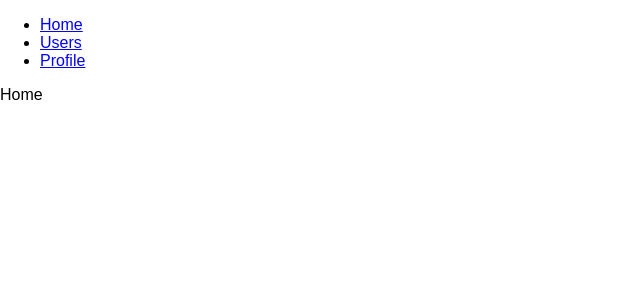
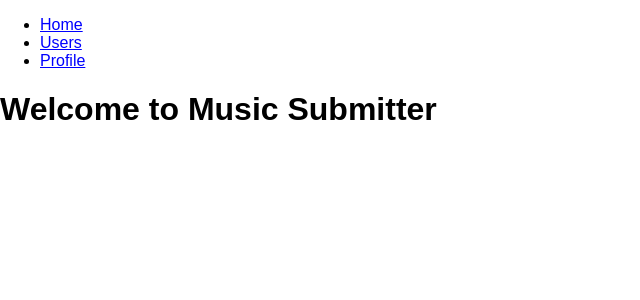
Before and after one commit to maecapozzi/music-submitter, a React (Create React App) app in the folder music-app/: page / in a window 1280 px wide. Shown: the top 300 px of the page, without its empty margins (0-640 px from the left). Built offline with nearby package versions, Linux system fonts and the light colour scheme.

Commit message:
Restyle components

```diff
--- a/music-app/src/components/Home.js
+++ b/music-app/src/components/Home.js
@@ -1,7 +1,9 @@
 import React from 'react'
 
 const Home = () => {
-  return <p>Home</p>
+  return (
+    <h1>Welcome to Music Submitter</h1>
+  )
 }
 
 export default Home
--- a/music-app/src/components/UserContainer.js
+++ b/music-app/src/components/UserContainer.js
@@ -23,7 +23,7 @@ class UserContainer extends Component {
     })
   }
   render() {
-    return <User name={this.state.name}/>
+    return <User name={this.state.name} />
   }
 }
 
--- a/music-app/src/components/UsersList.js
+++ b/music-app/src/components/UsersList.js
@@ -2,9 +2,11 @@ import React from 'react'
 
 const UsersList = props => (
   <div>
-    {props.users.map((user) => {
-      return <li key={user.id}>{user.name}</li>
-    })}
+    <ul>
+      {props.users.map((user) => {
+        return <li key={user.id}>{user.name}</li>
+      })}
+    </ul>
   </div>
 )
 
```
